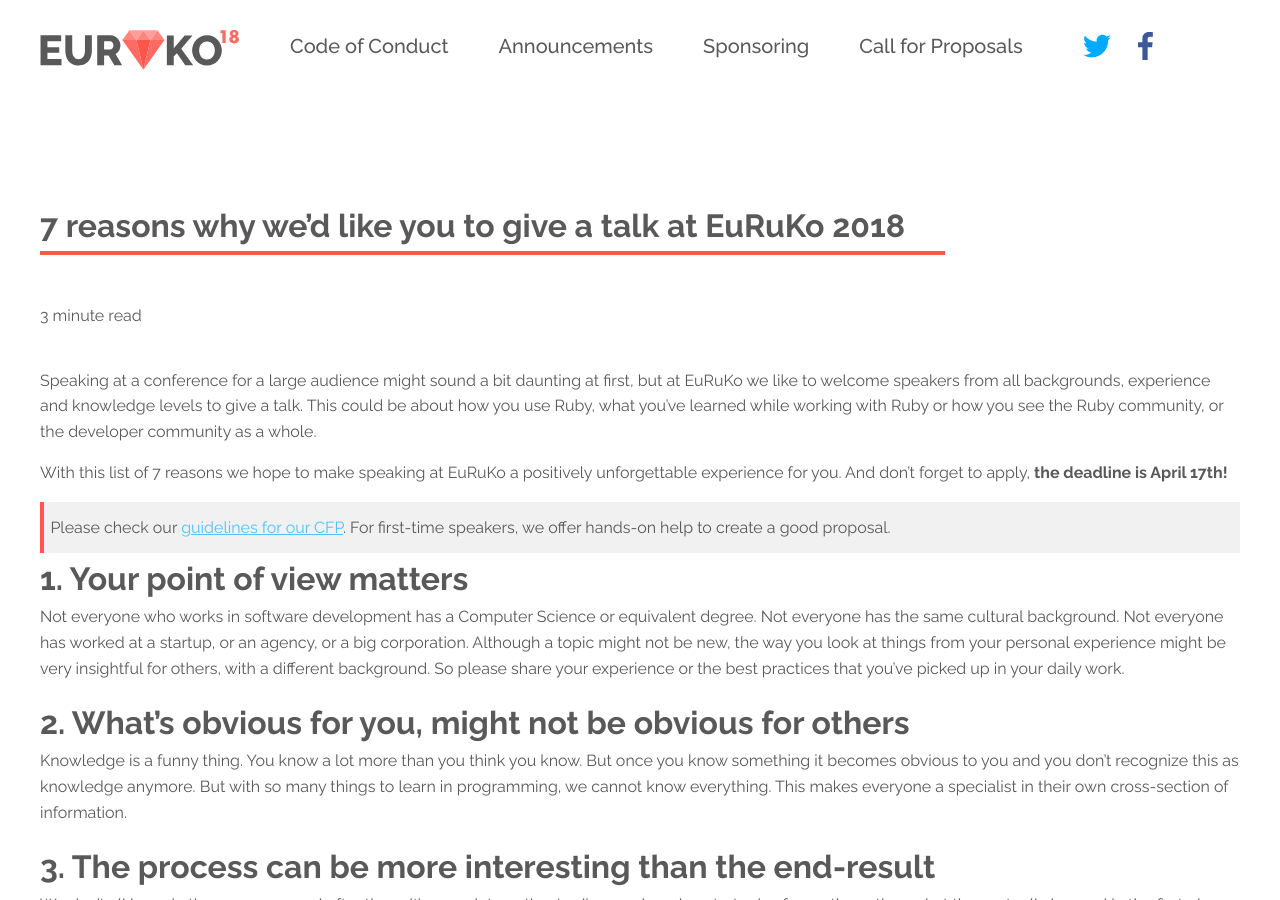
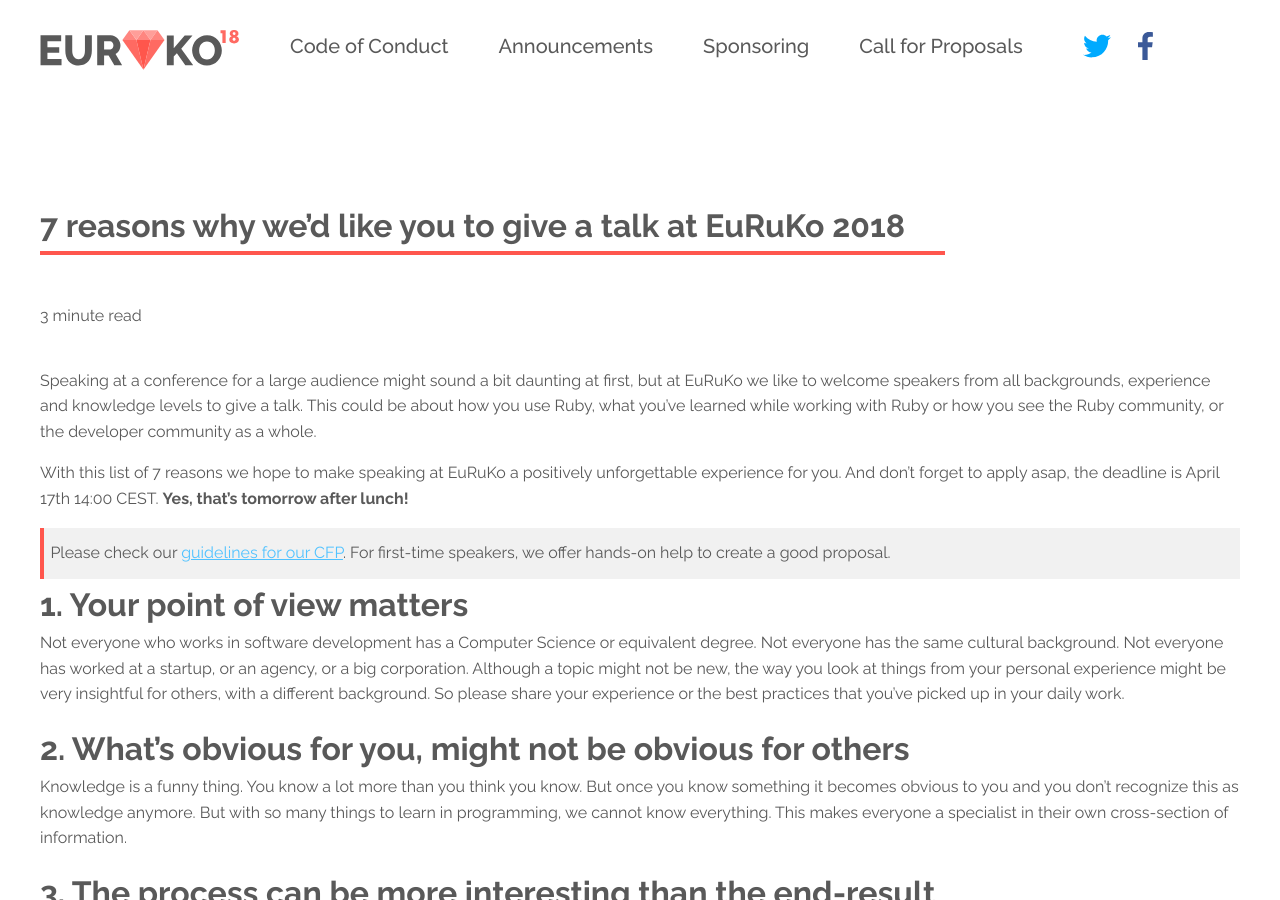
Before and after one commit to euruko/euruko2018.github.io, a Jekyll site: the page built from _posts/2018-04-16-seven-reasons-why-we-would-like-you-to-give-a-talk-at-euruko.md, in a window 1280 px wide and 900 px high. Built offline with Jekyll 4.4.1, drawn with Linux system fonts in a browser that asks for light colours.

Commit message:
update time

```diff
--- a/_posts/2018-04-16-seven-reasons-why-we-would-like-you-to-give-a-talk-at-euruko.md
+++ b/_posts/2018-04-16-seven-reasons-why-we-would-like-you-to-give-a-talk-at-euruko.md
@@ -7,7 +7,7 @@
 
 Speaking at a conference for a large audience might sound a bit daunting at first, but at EuRuKo we like to welcome speakers from all backgrounds, experience and knowledge levels to give a talk. This could be about how you use Ruby, what you’ve learned while working with Ruby or how you see the Ruby community, or the developer community as a whole.
 
-With this list of 7 reasons we hope to make speaking at EuRuKo a positively unforgettable experience for you. And don’t forget to apply, **the deadline is April 17th!**
+With this list of 7 reasons we hope to make speaking at EuRuKo a positively unforgettable experience for you. And don't forget to apply asap, the deadline is April 17th 14:00 CEST. **Yes, that's tomorrow after lunch!**
 
 > Please check our [guidelines for our CFP][1]. For first-time speakers, we offer hands-on help to create a good proposal.
 
```
